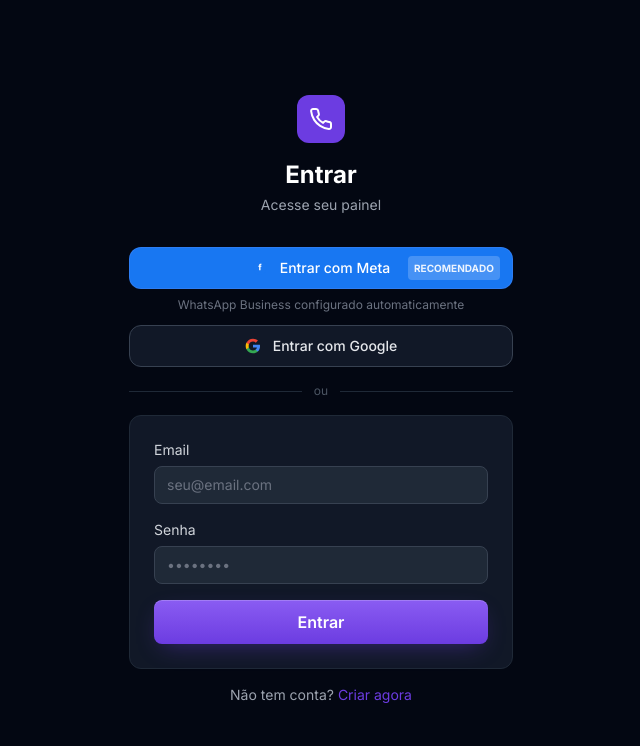
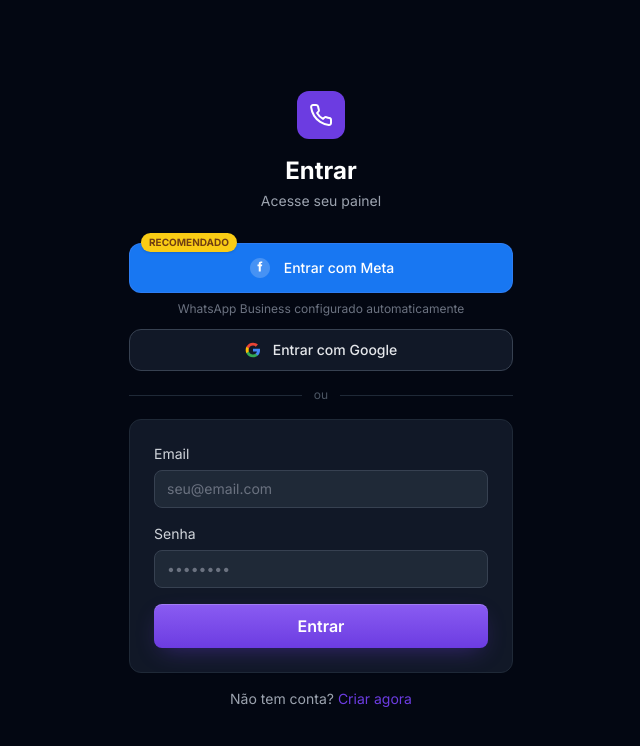
Before and after one commit to MarioTrazzi/saas-recepcionist, a React (Vite) app in the folder frontend/: page /login in a window 1280 px wide. Shown: the top 746 px of the page, without its empty margins (319-959 px from the left). Built offline with nearby package versions, Linux system fonts and the light colour scheme; no server answers.

Commit message:
ui: larger Meta icon and floating RECOMENDADO badge on login/register buttons
Co-Authored-By: Claude Sonnet 4.6 <noreply@anthropic.com>

```diff
--- a/frontend/src/pages/Auth/Login.tsx
+++ b/frontend/src/pages/Auth/Login.tsx
@@ -18,8 +18,8 @@ function GoogleIcon() {
 
 function MetaIcon() {
   return (
-    <svg className="h-4 w-4" viewBox="0 0 24 24" fill="none">
-      <path d="M12 2C6.477 2 2 6.477 2 12s4.477 10 10 10 10-4.477 10-10S17.523 2 12 2z" fill="#1877F2"/>
+    <svg className="h-6 w-6" viewBox="0 0 24 24" fill="none">
+      <path d="M12 2C6.477 2 2 6.477 2 12s4.477 10 10 10 10-4.477 10-10S17.523 2 12 2z" fill="white" fillOpacity="0.2"/>
       <path d="M13.25 15.5h-2.5v-5.25H9.5V8.5h1.25V7.75C10.75 6.23 11.61 5.5 13 5.5c.62 0 1.25.06 1.25.06v1.44h-.7c-.69 0-.8.33-.8.81V8.5h1.44l-.19 1.75H12.75V15.5z" fill="white"/>
     </svg>
   )
@@ -79,18 +79,20 @@ export default function LoginPage() {
         </div>
 
         {/* Meta login — recommended (WhatsApp auto-configured) */}
-        <button
-          type="button"
-          onClick={handleMetaLogin}
-          disabled={metaLoading}
-          className="relative flex items-center justify-center gap-3 w-full border border-blue-500/60 rounded-xl px-4 py-2.5 text-sm font-medium text-white bg-[#1877F2] hover:bg-[#166FE5] transition-colors mb-2 disabled:opacity-70"
-        >
-          {metaLoading ? <Loader2 className="h-4 w-4 animate-spin" /> : <MetaIcon />}
-          Entrar com Meta
-          <span className="absolute right-3 top-1/2 -translate-y-1/2 text-[10px] font-bold bg-white/20 px-1.5 py-0.5 rounded text-white/90">
+        <div className="relative mb-2">
+          <span className="absolute -top-2.5 left-3 z-10 text-[10px] font-bold bg-yellow-400 text-yellow-900 px-2 py-0.5 rounded-full shadow">
             RECOMENDADO
           </span>
-        </button>
+          <button
+            type="button"
+            onClick={handleMetaLogin}
+            disabled={metaLoading}
+            className="relative flex items-center justify-center gap-3 w-full border border-blue-500/60 rounded-xl px-4 py-3 text-sm font-medium text-white bg-[#1877F2] hover:bg-[#166FE5] transition-colors disabled:opacity-70"
+          >
+            {metaLoading ? <Loader2 className="h-5 w-5 animate-spin" /> : <MetaIcon />}
+            Entrar com Meta
+          </button>
+        </div>
         <p className="text-center text-xs text-gray-500 mb-3">WhatsApp Business configurado automaticamente</p>
 
         {/* Google login */}
--- a/frontend/src/pages/Auth/Register.tsx
+++ b/frontend/src/pages/Auth/Register.tsx
@@ -18,8 +18,8 @@ function GoogleIcon() {
 
 function MetaIcon() {
   return (
-    <svg className="h-4 w-4" viewBox="0 0 24 24" fill="none">
-      <path d="M12 2C6.477 2 2 6.477 2 12s4.477 10 10 10 10-4.477 10-10S17.523 2 12 2z" fill="#1877F2"/>
+    <svg className="h-6 w-6" viewBox="0 0 24 24" fill="none">
+      <path d="M12 2C6.477 2 2 6.477 2 12s4.477 10 10 10 10-4.477 10-10S17.523 2 12 2z" fill="white" fillOpacity="0.2"/>
       <path d="M13.25 15.5h-2.5v-5.25H9.5V8.5h1.25V7.75C10.75 6.23 11.61 5.5 13 5.5c.62 0 1.25.06 1.25.06v1.44h-.7c-.69 0-.8.33-.8.81V8.5h1.44l-.19 1.75H12.75V15.5z" fill="white"/>
     </svg>
   )
@@ -77,18 +77,20 @@ export default function RegisterPage() {
         </div>
 
         {/* Meta signup — recommended (WhatsApp auto-configured) */}
-        <button
-          type="button"
-          onClick={handleMetaRegister}
-          disabled={metaLoading}
-          className="relative flex items-center justify-center gap-3 w-full border border-blue-500/60 rounded-xl px-4 py-2.5 text-sm font-medium text-white bg-[#1877F2] hover:bg-[#166FE5] transition-colors mb-2 disabled:opacity-70"
-        >
-          {metaLoading ? <Loader2 className="h-4 w-4 animate-spin" /> : <MetaIcon />}
-          Criar conta com Meta
-          <span className="absolute right-3 top-1/2 -translate-y-1/2 text-[10px] font-bold bg-white/20 px-1.5 py-0.5 rounded text-white/90">
+        <div className="relative mb-2">
+          <span className="absolute -top-2.5 left-3 z-10 text-[10px] font-bold bg-yellow-400 text-yellow-900 px-2 py-0.5 rounded-full shadow">
             RECOMENDADO
           </span>
-        </button>
+          <button
+            type="button"
+            onClick={handleMetaRegister}
+            disabled={metaLoading}
+            className="relative flex items-center justify-center gap-3 w-full border border-blue-500/60 rounded-xl px-4 py-3 text-sm font-medium text-white bg-[#1877F2] hover:bg-[#166FE5] transition-colors disabled:opacity-70"
+          >
+            {metaLoading ? <Loader2 className="h-5 w-5 animate-spin" /> : <MetaIcon />}
+            Criar conta com Meta
+          </button>
+        </div>
         <p className="text-center text-xs text-gray-500 mb-3">WhatsApp Business configurado automaticamente</p>
 
         {/* Google signup */}
```
